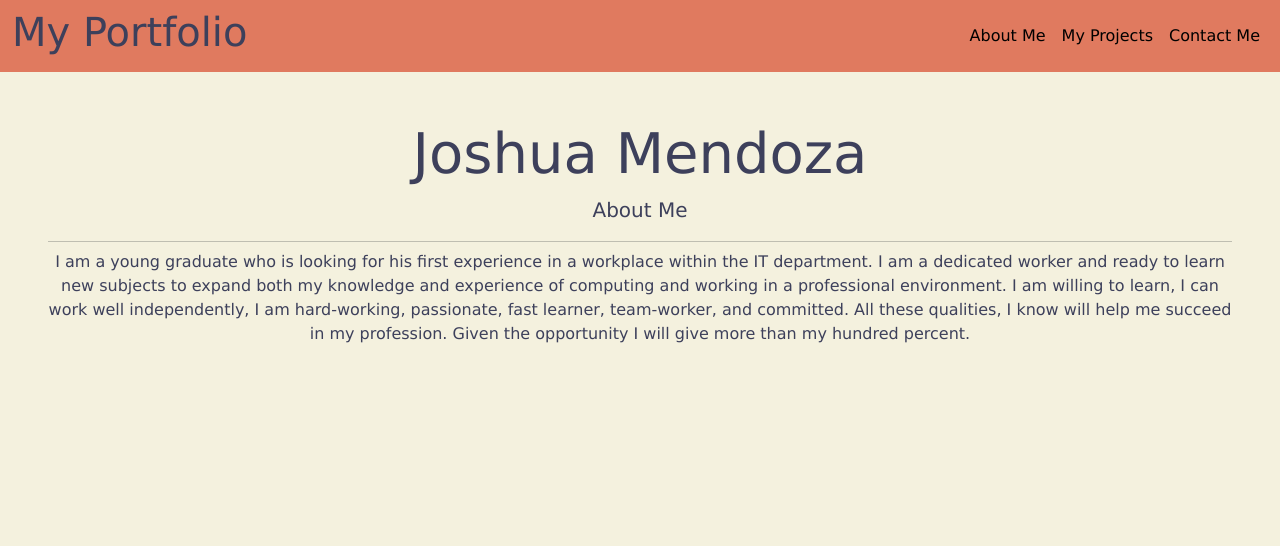
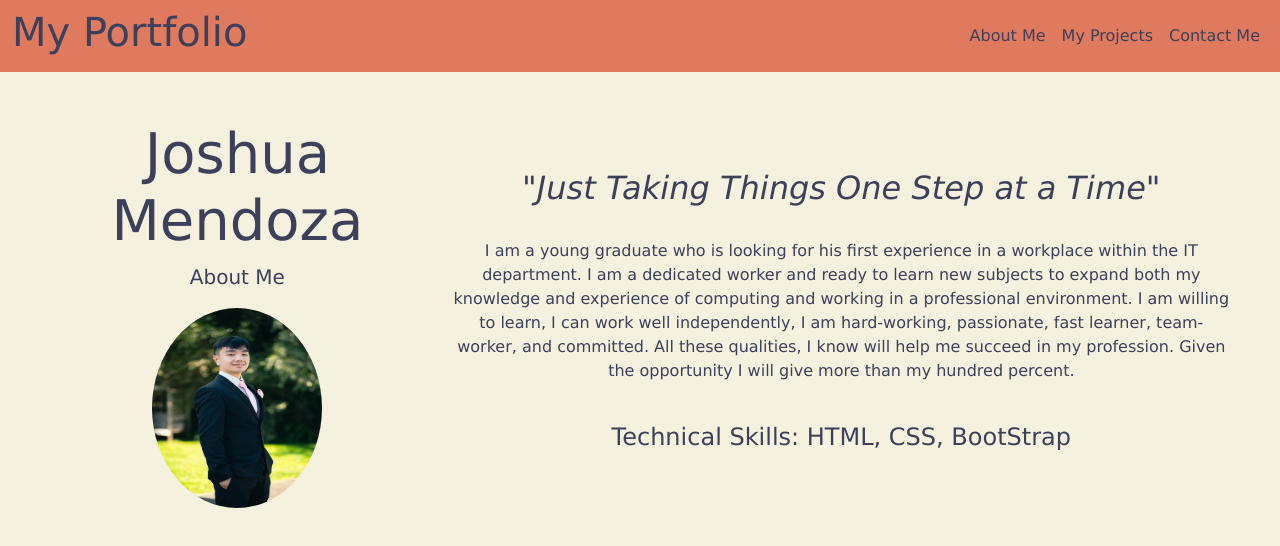
Before and after one commit to josh484/Bootstrap-Portfolio, a plain HTML site: page index.html in a window 1280 px wide. Drawn offline with nearby package versions, Linux system fonts and the light colour scheme.

Commit message:
overhauled jumbotron about me placed on left. Text about me placed on right, added rounded image. columns changes depending on screen.

```diff
--- a/assets/css/style.css
+++ b/assets/css/style.css
@@ -17,7 +17,13 @@ nav .container-fluid {
     background-color: var(--maincolor2);
 }
 
-body h1, h2, h3, a, p {
-    color: var(--maincolor3);
-    font-family: Verdana, Geneva, Tahoma, sans-serif;
+body h1, h2, h3, h4, a, p{
+    color: var(--maincolor3) !important;
+    font-family: Verdana, Geneva, Tahoma, sans-serif !important;
 }
+
+
+.jumboPicture img{
+    width: 170px;
+    height: 200px;
+}
--- a/index.html
+++ b/index.html
@@ -30,13 +30,30 @@
     </header>
 
     <section class="container-fluid  p-5">
-        <h1 class="display-4 text-center">Joshua Mendoza</h1>
-        <p class="lead text-center">About Me</p>
-        <hr class="my-2">
-        <p class="text-center">I am a young graduate who is looking for his first experience in a workplace within the IT department. I am a dedicated worker and ready to learn new subjects to expand both my knowledge and experience of computing and working in a professional environment.
+        <div class="row">
+            <div class="col-lg-4 col-md-12 col-sm-12">
+                <h1 class="display-4 text-center">Joshua Mendoza</h1>
+                <p class="lead text-center">About Me</p>
+                <div class="jumboPicture text-center">
+                    <img src="./assets/images/me.jpeg" class="rounded-circle" alt="Picture Of Me">
+                </div>
+            </div>
+            <div class="col-lg-8 col-md-12 col-sm-12 d-flex flex-column justify-content-center">
+                <h2 class="text-center fst-italic fw-light">
+                    "Just Taking Things One Step at a Time"
+                </h2>
+                <br>
+                <p class="text-center">I am a young graduate who is looking for his first experience in a workplace within the IT department. I am a dedicated worker and ready to learn new subjects to expand both my knowledge and experience of computing and working in a professional environment.
 
-            I am willing to learn, I can work well independently, I am hard-working, passionate, fast learner, team-worker, and committed. All these qualities, I know will help me succeed in my profession. Given the opportunity I will give more than my hundred percent.
-        </p>
+                    I am willing to learn, I can work well independently, I am hard-working, passionate, fast learner, team-worker, and committed. All these qualities, I know will help me succeed in my profession. Given the opportunity I will give more than my hundred percent.
+                </p>
+                <br>
+                <h4 class="text-center">
+                    Technical Skills: HTML, CSS, BootStrap
+                </h4>
+            </div>
+
+    </div>
     </section>
 
     <script src="https://cdn.jsdelivr.net/npm/@popperjs/core@2.11.8/dist/umd/popper.min.js" integrity="sha384-I7E8VVD/ismYTF4hNIPjVp/Zjvgyol6VFvRkX/vR+Vc4jQkC+hVqc2pM8ODewa9r" crossorigin="anonymous"></script>
```
Also changed, not shown: assets/images/me.jpeg (added).
